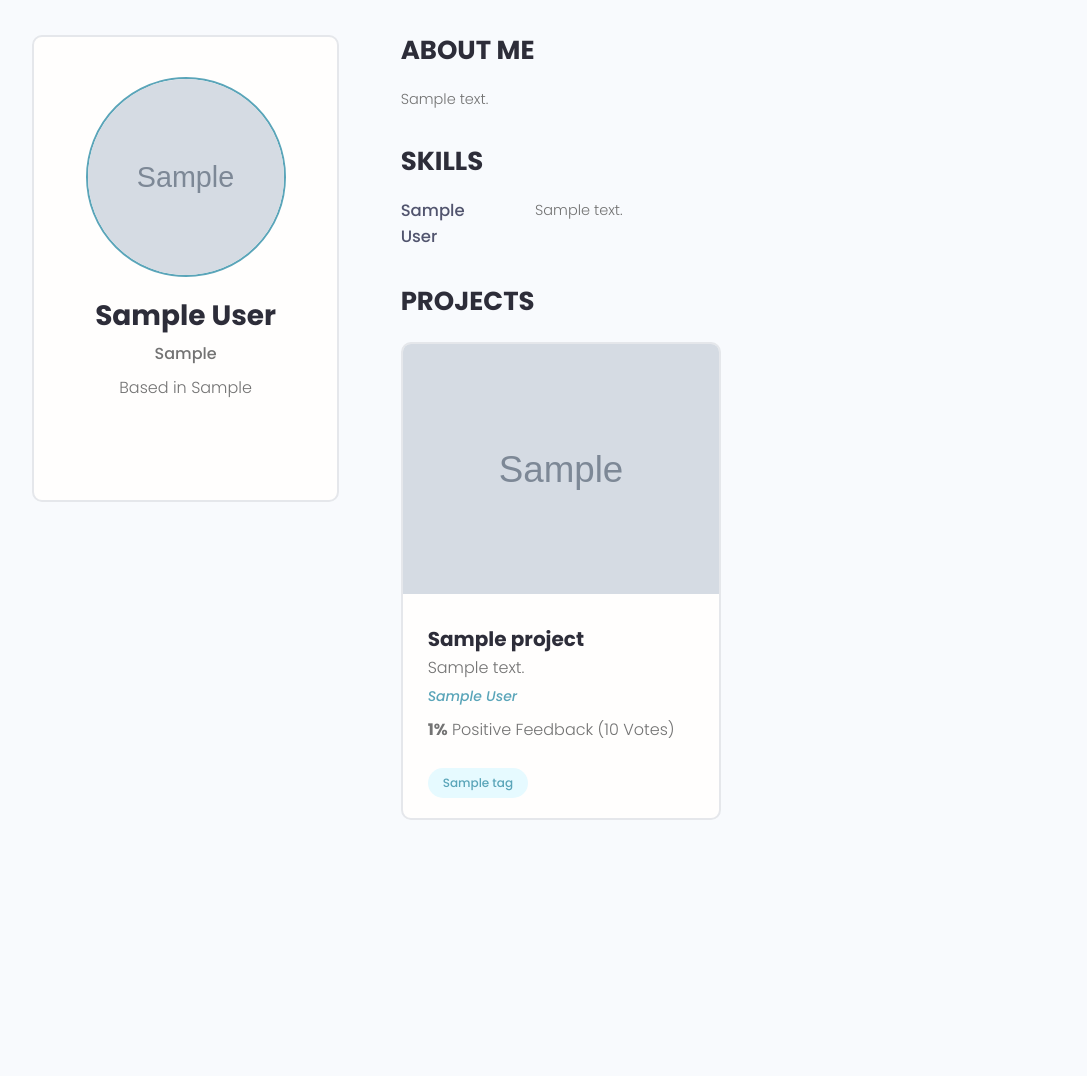
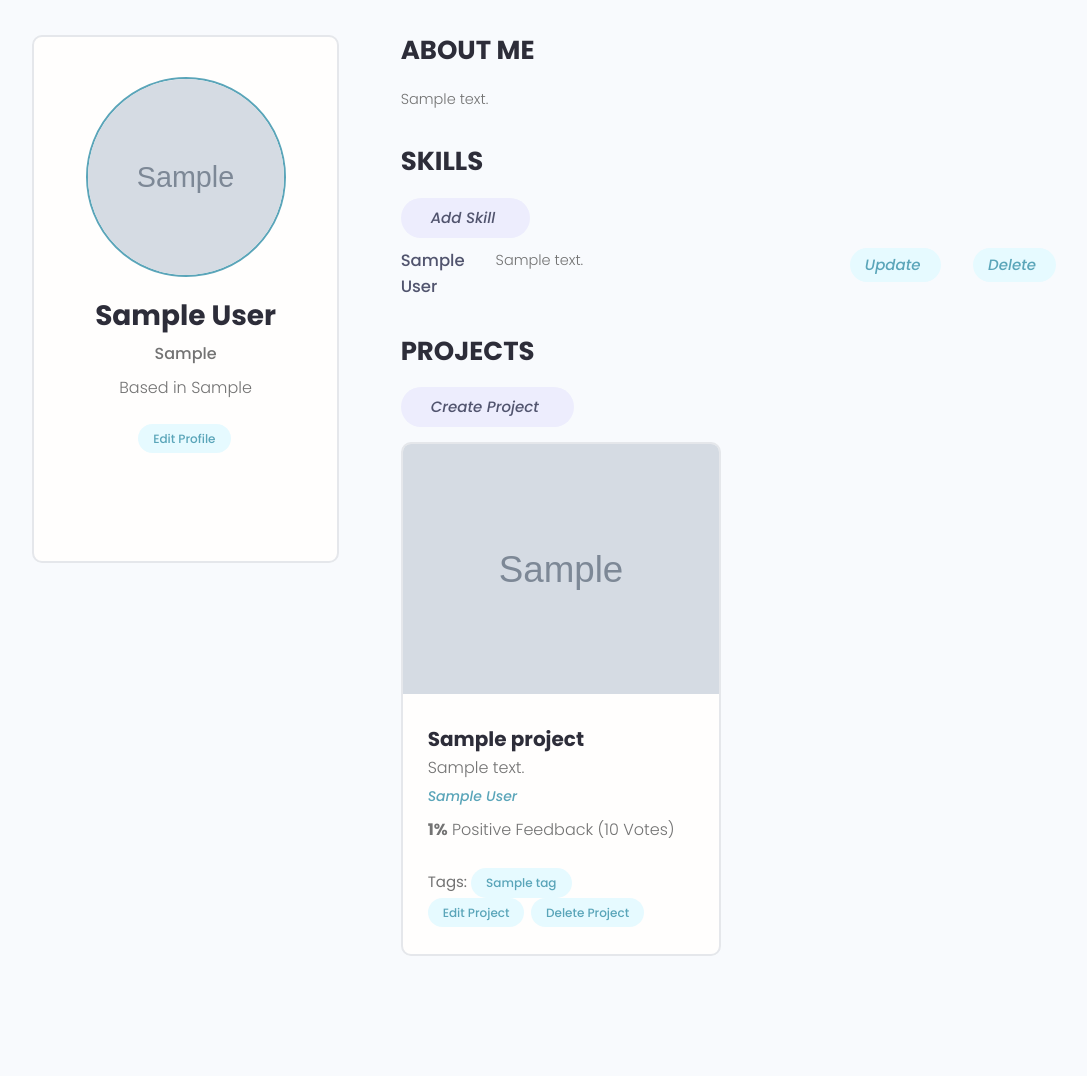
Before and after one commit to chadgrover/Django-2021-Private, a Django app: page /account/ in a window 1280 px wide. Shown: the part 77-1153 px from the top of the page, without its empty margins (96-1183 px from the left). Before the commit the page ends 897 px from the top, so only its background shows below. Run offline with Django 4.2, Linux system fonts and the light colour scheme; a user stored in the database is signed in; tables that the repository leaves empty hold one stand-in row (values such as "Sample post"); grey boxes marked "Sample" are stand-in pictures; some libraries are stand-ins or nearby versions.

Commit message:
feat: Implement Skills CRUD app

```diff
--- a/users/templates/users/account.html
+++ b/users/templates/users/account.html
@@ -1,6 +1,5 @@
 {% extends 'main.html' %}
 {% block content %}
-
 
 <!-- Main Section -->
 <main class="profile my-md">
@@ -16,7 +15,12 @@
             <h2 class="dev__name">{{account.name}}</h2>
             <p class="dev__title">{{account.headline}}</p>
             <p class="dev__location">Based in {{account.location}}</p>
-
+            <br />
+            <a
+              class="tag tag--pill tag--main settings__btn"
+              href="{% url 'edit-account' %}"
+              >Edit Profile</a
+            >
             <ul class="dev__social">
               {% if profile.social_github %}
               <li>
@@ -27,8 +31,7 @@
                   ><i class="im im-github"></i
                 ></a>
               </li>
-              {% endif %}
-              {% if profile.social_twitter %}
+              {% endif %} {% if profile.social_twitter %}
               <li>
                 <a
                   title="Twitter"
@@ -37,8 +40,7 @@
                   ><i class="im im-twitter"></i
                 ></a>
               </li>
-              {% endif %}
-              {% if profile.social_linkedin %}
+              {% endif %} {% if profile.social_linkedin %}
               <li>
                 <a
                   title="LinkedIn"
@@ -47,8 +49,7 @@
                   ><i class="im im-linkedin"></i
                 ></a>
               </li>
-              {% endif %}
-              {% if profile.social_website %}
+              {% endif %} {% if profile.social_website %}
               <li>
                 <a
                   title="Personal Website"
@@ -69,13 +70,30 @@
         </div>
         <div class="devInfo">
           <h3 class="devInfo__title">Skills</h3>
+          <a
+            class="tag tag--pill tag--sub settings__btn tag--lg"
+            href="{% url 'create-skill' %}"
+          >
+            <i class="im im-plus">Add Skill</i>
+          </a>
           <div class="devInfo__skills">
             {% for skill in skills %}
             <div class="devSkill">
               <h4 class="devSkill__title">{{skill.name}}</h4>
-              <p class="devSkill__info">
-                {{skill.description}}
-              </p>
+              <p class="devSkill__info">{{skill.description}}</p>
+              <a
+                class="tag tag--pill tag--main"
+                href="{% url 'update-skill' skill.id %}"
+              >
+                <i class="im">Update</i>
+              </a>
+              <a
+              class="tag tag--pill tag--main"
+
+              href="{% url 'delete-skill' skill.id %}?next=/account"
+            >
+              <i class="im">Delete</i>
+            </a>
             </div>
             {% endfor %}
           </div>
@@ -83,6 +101,11 @@
 
         <div class="devInfo">
           <h3 class="devInfo__title">Projects</h3>
+          <a
+            class="tag tag--pill tag--sub settings__btn tag--lg"
+            href="{% url 'create-project' %}"
+            ><i class="im im-plus">Create Project</i></a
+          >
           <div class="grid grid--two">
             {% for project in projects %}
             <div class="column">
@@ -97,27 +120,45 @@
                     <h3 class="project__title">{{project.title}}</h3>
                     <p>{{project.description|slice:"150"}}</p>
                     <p>
-                      <a class="project__author" href="{% url 'user-profile' project.owner.id %}"
+                      <a
+                        class="project__author"
+                        href="{% url 'user-profile' project.owner.id %}"
                         >{{project.owner.name}}</a
                       >
                     </p>
                     <p class="project--rating">
-                      <span style="font-weight: bold">{{project.vote_ratio}}%</span> Positive
-                      Feedback ({{project.vote_total}} Vote{{project.vote_total|pluralize:"s"}})
+                      <span style="font-weight: bold"
+                        >{{project.vote_ratio}}%</span
+                      >
+                      Positive Feedback ({{project.vote_total}}
+                      Vote{{project.vote_total|pluralize:"s"}})
                     </p>
                     <div class="project__tags">
+                      {% if project.tags.all %}
+                      <small>Tags:</small>
                       {% for tag in project.tags.all %}
                       <span class="tag tag--pill tag--main">
                         <small>{{tag.name}}</small>
                       </span>
-                      {% endfor %}
+                      {% endfor %} {% endif %}
+                    </div>
+                    <div>
+                      <a
+                        class="tag tag--pill tag--main settings__btn"
+                        href="{% url 'update-project' project.id %}"
+                        >Edit Project</a
+                      >
+                      <a
+                        class="tag tag--pill tag--main settings__btn"
+                        href="{% url 'delete-project' project.id %}?next=/account"
+                        >Delete Project</a
+                      >
                     </div>
                   </div>
                 </a>
               </div>
             </div>
             {% endfor %}
-
           </div>
         </div>
       </div>
--- a/users/urls.py
+++ b/users/urls.py
@@ -6,8 +6,13 @@ urlpatterns = [
     path('logout/', views.logout_user, name='logout'),
     path('register/', views.register_user, name='register'),
     path('reset-password/', views.reset_password, name='reset_password'),
+    path('edit-account/', views.edit_account, name='edit-account'),
     path('account/', views.user_account, name='account'),
 
     path('', views.profiles, name='profiles'),
     path('profiles/<str:pk>/', views.user_profile, name='user-profile'),
+
+    path('create-skill', views.create_skill, name='create-skill'),
+    path('update-skill/<str:pk>/', views.update_skill, name='update-skill'),
+    path('delete-skill/<str:pk>/', views.delete_skill, name='delete-skill'),
 ]
--- a/users/views.py
+++ b/users/views.py
@@ -2,6 +2,7 @@ from django.shortcuts import render, redirect
 from django.contrib.auth import login, authenticate, logout
 from django.contrib.auth.decorators import login_required
 from .forms import CustomUserCreationForm as UserCreationForm
+from .forms import ProfileForm, SkillForm
 from django.contrib.auth.models import User
 from .models import Profile
 
@@ -56,7 +57,7 @@ def register_user(request):
             messages.success(request, "User account was created!")
 
             login(request, user_instance)
-            return redirect("profiles")
+            return redirect("edit-account")
         else:
             messages.error(
                 request,
@@ -106,3 +107,65 @@ def user_account(request):
 
 def reset_password(request):
     return render(request, "users/reset-password.html")
+
+@login_required(login_url="login")
+def edit_account(request):
+    profile = request.user.profile
+    form = ProfileForm(instance=profile)
+
+    if request.method == "POST":
+        form = ProfileForm(request.POST, request.FILES, instance=profile)
+        if form.is_valid():
+            form.save()
+
+            return redirect("account")
+
+
+    context = {'form': form}
+    return render(request, "users/profile_form.html", context=context)
+
+@login_required(login_url="login")
+def create_skill(request):
+    user_profile = request.user.profile
+    form = SkillForm()
+
+    if request.method == "POST":
+        form = SkillForm(request.POST)
+        if form.is_valid():
+            skill = form.save(commit=False)
+            skill.owner = user_profile
+            skill.save()
+            messages.success(request, "Skill was added successfully!")
+            return redirect("account")
+
+    context = {'form': form}
+    return render(request, "users/skill_form.html", context)
+
+@login_required(login_url="login")
+def update_skill(request, pk):
+    user_profile = request.user.profile
+    existing_skill = user_profile.skill_set.get(id=pk)
+    form = SkillForm(instance=existing_skill)
+
+    if request.method == "POST":
+        form = SkillForm(request.POST, instance=existing_skill)
+        if form.is_valid():
+            form.save()
+            messages.success(request, "Skill was updated successfully!")
+            return redirect("account")
+
+    context = {'form': form}
+    return render(request, "users/skill_form.html", context)
+
+@login_required(login_url="login")
+def delete_skill(request, pk):
+    profile = request.user.profile
+    skill = profile.skill_set.get(id=pk)
+
+    if request.method == "POST":
+        skill.delete()
+        messages.success(request, "Skill was deleted successfully!")
+        return redirect("account")
+
+    context = {'object': skill}
+    return render(request, "delete_template.html", context)
```
Also changed, not shown: projects/templates/projects/delete_template.html (deleted, +0 -12 lines), projects/views.py (+10 -5 lines), templates/delete_template.html (added, +28 -0 lines), templates/form-template.html (added, +45 -0 lines), users/forms.py (+46 -3 lines), users/signals.py (+12 -1 lines), users/templates/users/profile_form.html (added, +35 -0 lines), users/templates/users/skill_form.html (added, +31 -0 lines).
